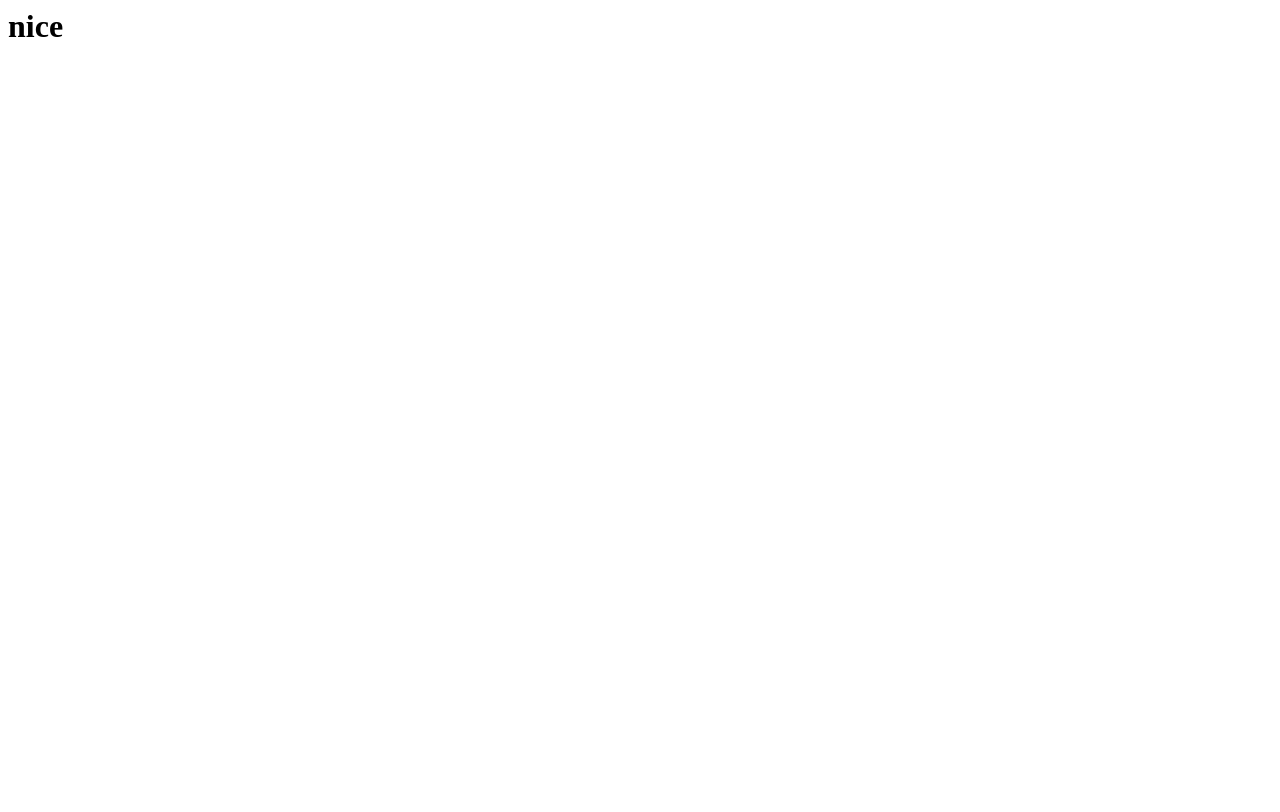
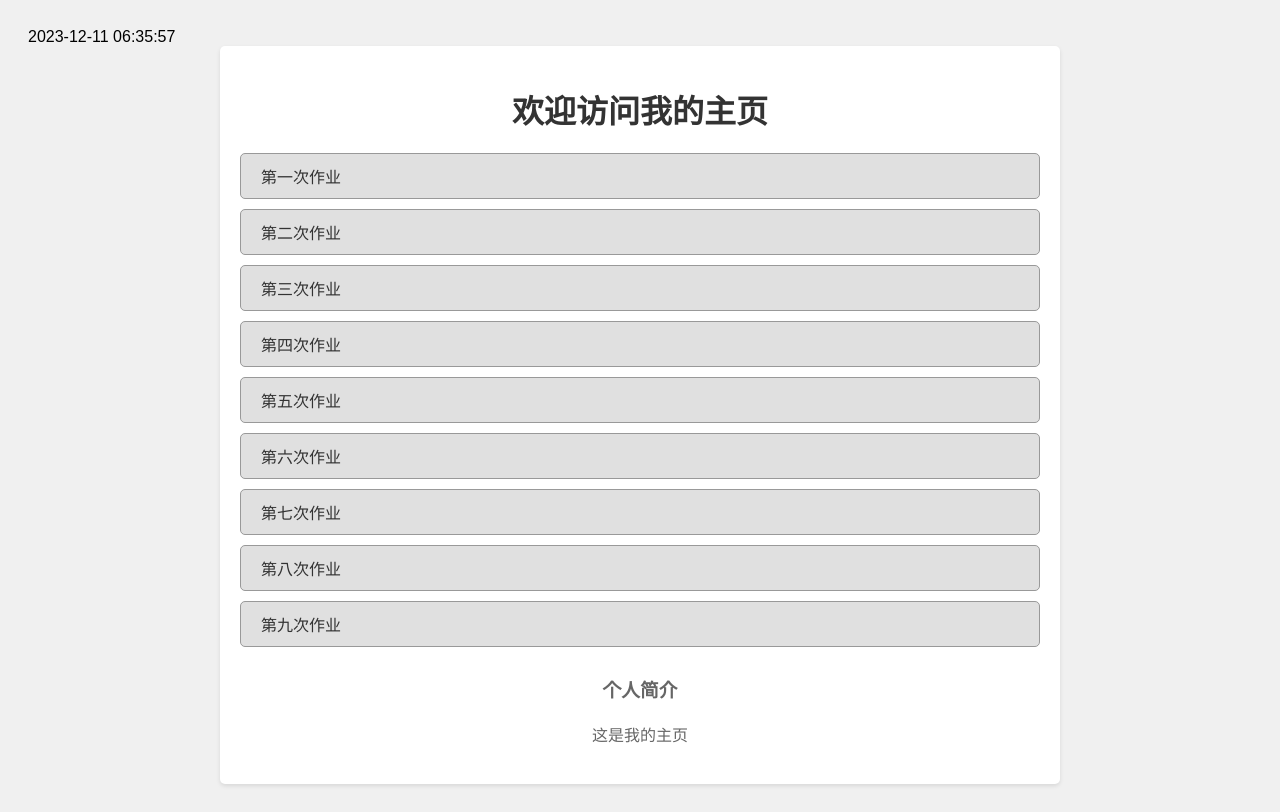
Before and after one commit to zsy061215/zsy061215.github.io, a plain HTML site: page index.html in a window 1280 px wide. Drawn offline with Linux system fonts and the light colour scheme.

Commit message:
Update index.html

```diff
--- a/index.html
+++ b/index.html
@@ -1 +1,121 @@
-<h1>nice </h1>
+
+<!DOCTYPE html>
+<html>
+
+<head>
+    <meta charset="UTF-8">
+    <title>我的主页</title>
+    <style>
+        body {
+            background-color: #f0f0f0;
+            font-family: Arial, sans-serif;
+            padding: 20px;
+        }
+
+        .container {
+            max-width: 800px;
+            margin: 0 auto;
+            background-color: #fff;
+            border-radius: 5px;
+            padding: 20px;
+            box-shadow: 0 2px 4px rgba(0, 0, 0, 0.1);
+        }
+
+        h1 {
+            text-align: center;
+            color: #333;
+            margin-top: 20px;
+        }
+
+        .link-list {
+            list-style: none;
+            padding: 0;
+            margin-top: 20px;
+        }
+
+        .link-list li {
+            margin-bottom: 10px;
+        }
+
+        .link-list li a {
+            display: block;
+            padding: 10px 20px;
+            background-color: #e0e0e0;
+            border: 1px solid #999;
+            text-decoration: none;
+            color: #333;
+            border-radius: 5px;
+            transition: background-color 0.3s ease-in-out;
+        }
+
+        .link-list li a:hover {
+            background-color: #ccc;
+            box-shadow: 0 1px 2px rgba(0, 0, 0, 0.1);
+        }
+
+        /* 新增样式 */
+        .intro {
+            margin-top: 30px;
+            text-align: center;
+            color: #666;
+            font-size: 16px;
+            line-height: 1.5;
+        }
+    </style>
+</head>
+
+<body>
+    <!-- 添加一个顶部容器，放置日期时间 -->
+    <div class="top-container">
+        <span id="datetime"></span>
+
+    </div>
+    <div class="container">
+        <h1>欢迎访问我的主页</h1>
+
+        <ul class="link-list">
+            <li><a href="C:\Users\32888\Desktop\html\20213649 20230905.txt">第一次作业</a></li>
+            <li><a href="#">第二次作业</a></li>
+            <li><a href="C:\Users\32888\Desktop\html\20213649-2023919.html">第三次作业</a></li>
+            <li><a href="#">第四次作业</a></li>
+            <li><a href="#">第五次作业</a></li>
+            <li><a href="#">第六次作业</a></li>
+            <li><a href="#">第七次作业</a></li>
+            <li><a href="#">第八次作业</a></li>
+            <li><a href="#">第九次作业</a></li>
+        </ul>
+
+        <!-- 新增个人简介 -->
+        <div class="intro">
+            <h3>个人简介</h3>
+            <p>这是我的主页</p>
+        </div>
+    </div>
+    <script>
+        function updateDateTime() {
+            var now = new Date();
+            var year = now.getFullYear();
+            var month = now.getMonth() + 1;
+            var date = now.getDate();
+            var hour = now.getHours();
+            var minute = now.getMinutes();
+            var second = now.getSeconds();
+
+            // 格式化时间，例如：2023-10-07 11:25:30
+            var formattedDateTime = year + "-"
+                + (month > 9 ? month : "0" + month) + "-"
+                + (date > 9 ? date : "0" + date) + " "
+                + (hour > 9 ? hour : "0" + hour) + ":"
+                + (minute > 9 ? minute : "0" + minute) + ":"
+                + (second > 9 ? second : "0" + second);
+
+            // 更新页面内容
+            document.getElementById("datetime").innerHTML = formattedDateTime;
+        }
+
+        // 每秒更新一次时间
+        setInterval(updateDateTime, 1000);
+    </script>
+</body>
+
+</html>
```
